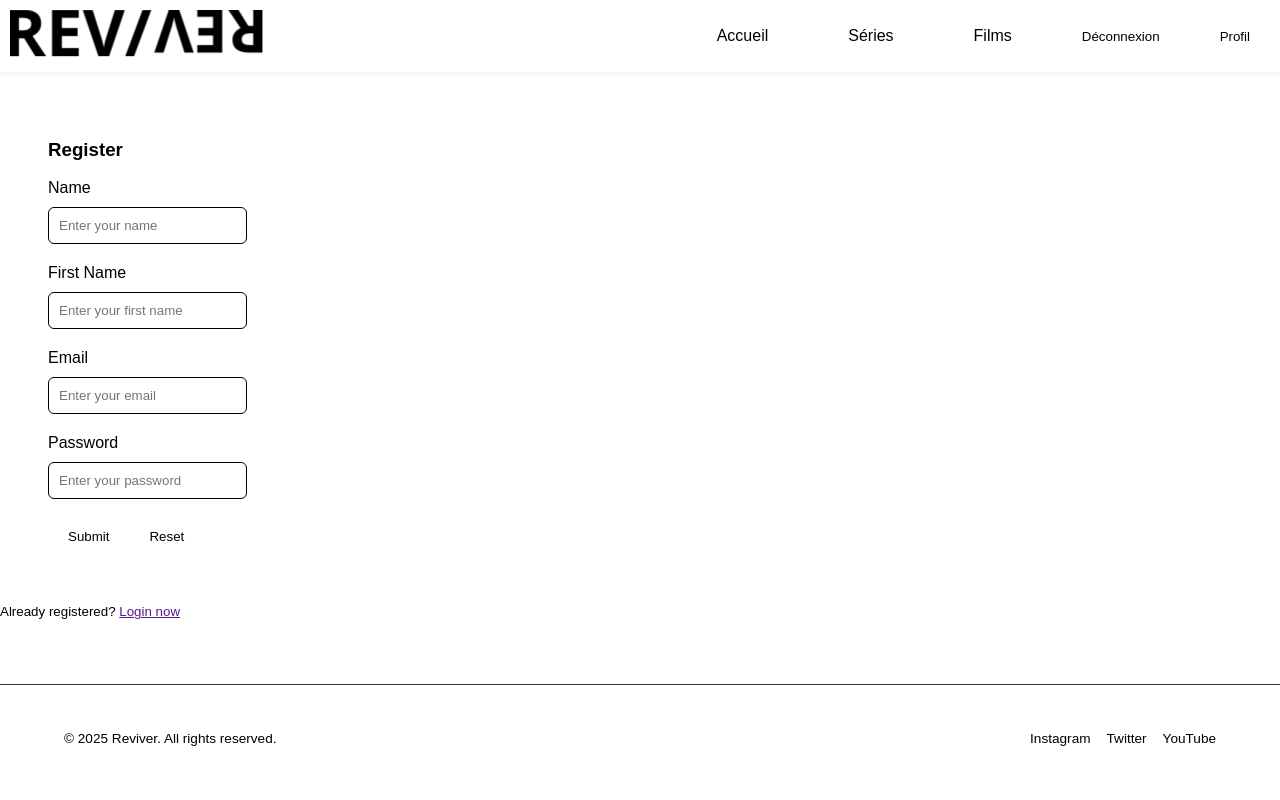
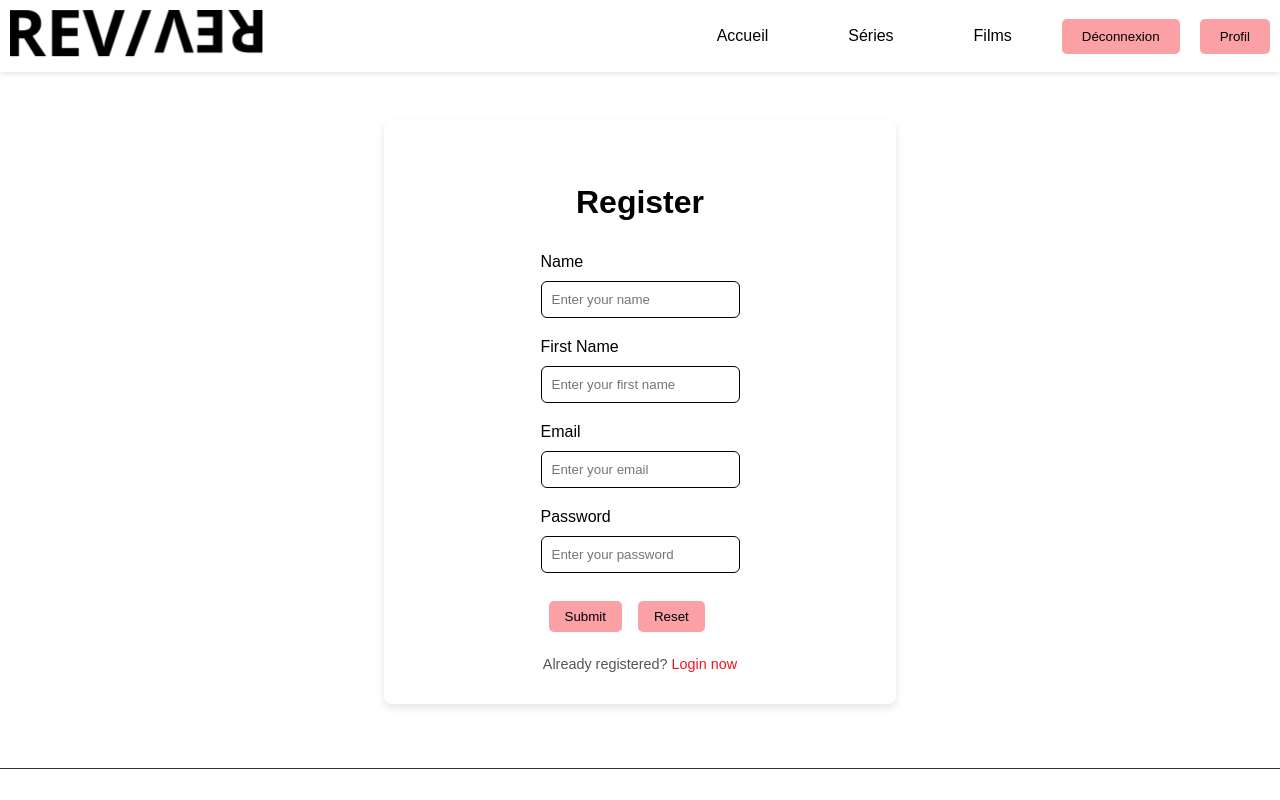
Before and after one commit to sami7453/Projet-clone-netflix, a Vue app in the folder src/frontend/: page /#/register in a window 1280 px wide. Built offline with nearby package versions, Linux system fonts and the light colour scheme.

Commit message:
update button and form css in login and register pages

```diff
--- a/src/frontend/src/components/ButtonComponent.vue
+++ b/src/frontend/src/components/ButtonComponent.vue
@@ -17,9 +17,12 @@
 <style scoped lang="css">
     button {
         padding: 10px 20px;
-        background-color: #ffffff26;
+        background-color: #f6121d66;
         border: none;
         border-radius: 5px;
         cursor: pointer;
     }
+    button:hover {
+        background-color: #f6121d99;
+    }
 </style>
--- a/src/frontend/src/components/FormComponent.vue
+++ b/src/frontend/src/components/FormComponent.vue
@@ -42,8 +42,24 @@
     form {
         display: flex;
         background-color: rgba(255, 255, 255, 0.4);
-        padding: 3rem;
         justify-content: center;
         flex-direction: column;
     }
+    h3 {
+        font-size: 2rem;
+        margin-bottom: 2rem;
+        text-align: center;
+    }
+    button {
+        margin: 0.5rem;
+        padding: 0.5rem 1rem;
+        background-color: #f6121d66;
+        border: none;
+        border-radius: 5px;
+        cursor: pointer;
+    }
+    button:hover {
+        background-color: #f6121d99;
+    }
+
 </style>
--- a/src/frontend/src/pages/LoginPage.vue
+++ b/src/frontend/src/pages/LoginPage.vue
@@ -66,8 +66,41 @@
     onMounted(() => {
         showConnexion.value = localStorage.getItem("inscription") !== "true";
     });
+const onFormChange = (updatedData: any) => {
+    console.log("Form data changed:", updatedData);
+};
+
 </script>
 
 <style scoped lang="css">
+section {
+    display: flex;
+    flex-direction: column;
+    align-items: center;
+    justify-content: center;
+    max-width: 35%;
+    max-height: fit-content;
+    margin: 3rem auto;
+    padding: 2rem;
+    background-color: #ffffff;
+    box-shadow: 0 4px 8px rgba(0, 0, 0, 0.1);
+    border-radius: 8px;
+}
 
+section small {
+    margin-top: 1rem;
+    font-size: 0.9rem;
+    color: #555;
+}
+
+section small a {
+    color: #f6121d;
+    text-decoration: none;
+    border-bottom: 1px solid transparent;
+    transition: border-bottom 0.3s;
+}
+
+section small a:hover {
+    border-bottom: 1px solid #f6121d;
+}
 </style>
--- a/src/frontend/src/pages/RegisterPage.vue
+++ b/src/frontend/src/pages/RegisterPage.vue
@@ -60,5 +60,34 @@
 </script>
 
 <style scoped lang="css">
+section {
+    display: flex;
+    flex-direction: column;
+    align-items: center;
+    justify-content: center;
+    max-width: 35%;
+    max-height: fit-content;
+    margin: 3rem auto;
+    padding: 2rem;
+    background-color: #ffffff;
+    box-shadow: 0 4px 8px rgba(0, 0, 0, 0.1);
+    border-radius: 8px;
+}
 
+section small {
+    margin-top: 1rem;
+    font-size: 0.9rem;
+    color: #555;
+}
+
+section small a {
+    color: #f6121d;
+    text-decoration: none;
+    border-bottom: 1px solid transparent;
+    transition: border-bottom 0.3s;
+}
+
+section small a:hover {
+    border-bottom: 1px solid #f6121d;
+}
 </style>
```
